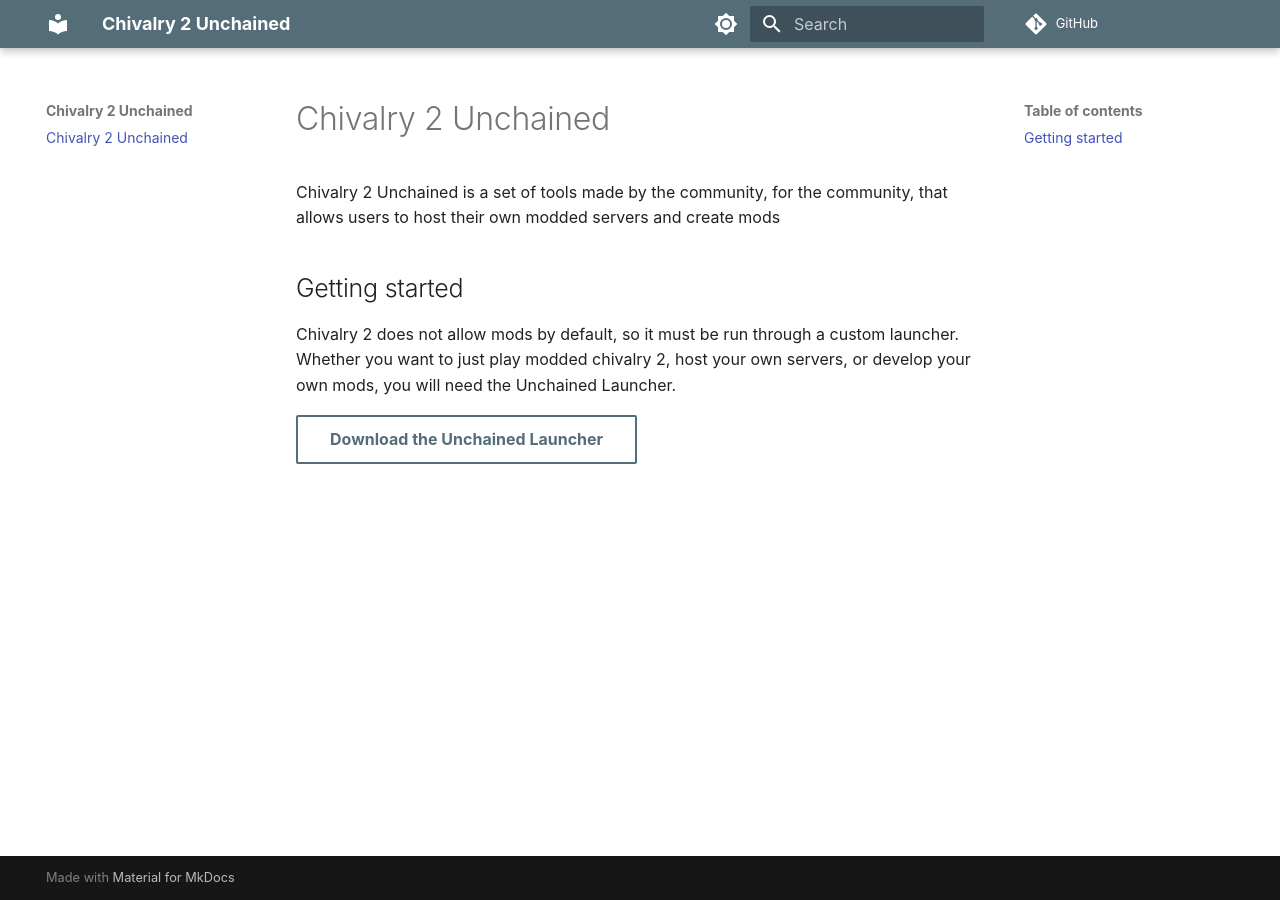
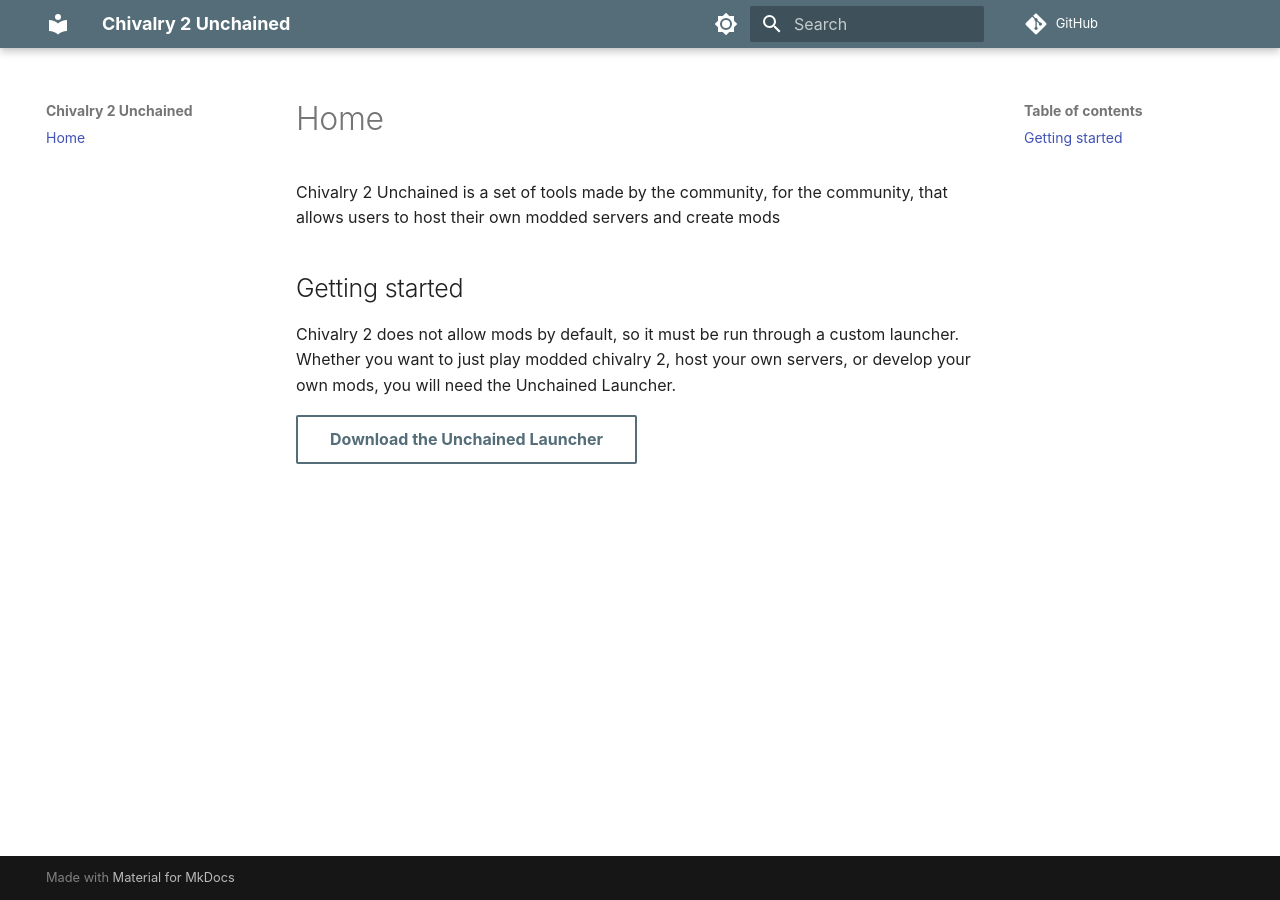
Before and after one commit to Chiv2-Community/unchained-wiki, an MkDocs documentation site: the page built from docs/index.md, in a window 1280 px wide. Built offline with MkDocs 1.6.1 and Material for MkDocs 9.7.7, drawn with Linux system fonts in a browser that asks for light colours; some web fonts are replaced; comment, search, counter and statistics services are not loaded.

Commit message:
Update index.md

```diff
--- a/docs/index.md
+++ b/docs/index.md
@@ -1,4 +1,3 @@
-# Chivalry 2 Unchained
 Chivalry 2 Unchained is a set of tools made by the community, for the community, that allows users to host their own modded servers and create mods
 
 ## Getting started
```
